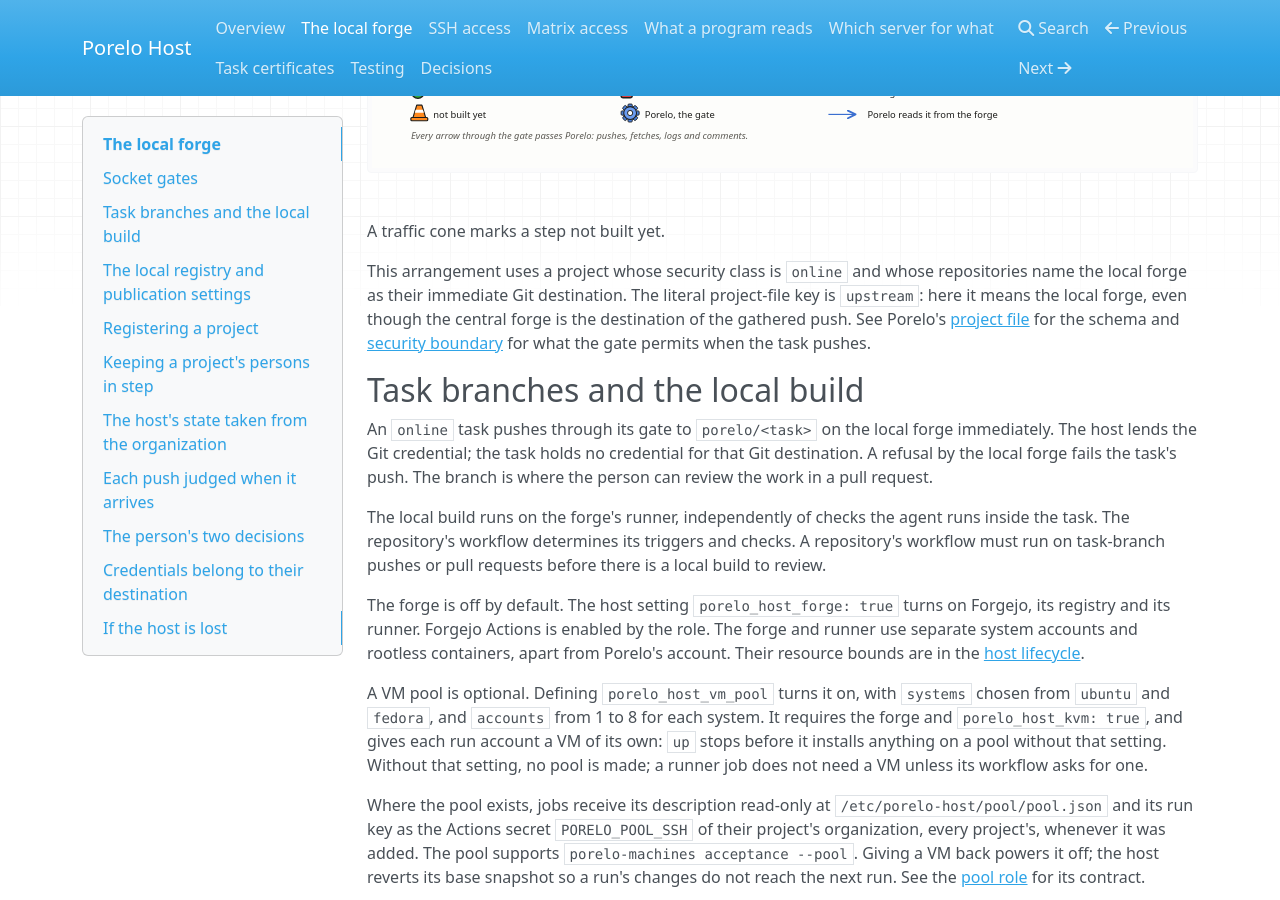
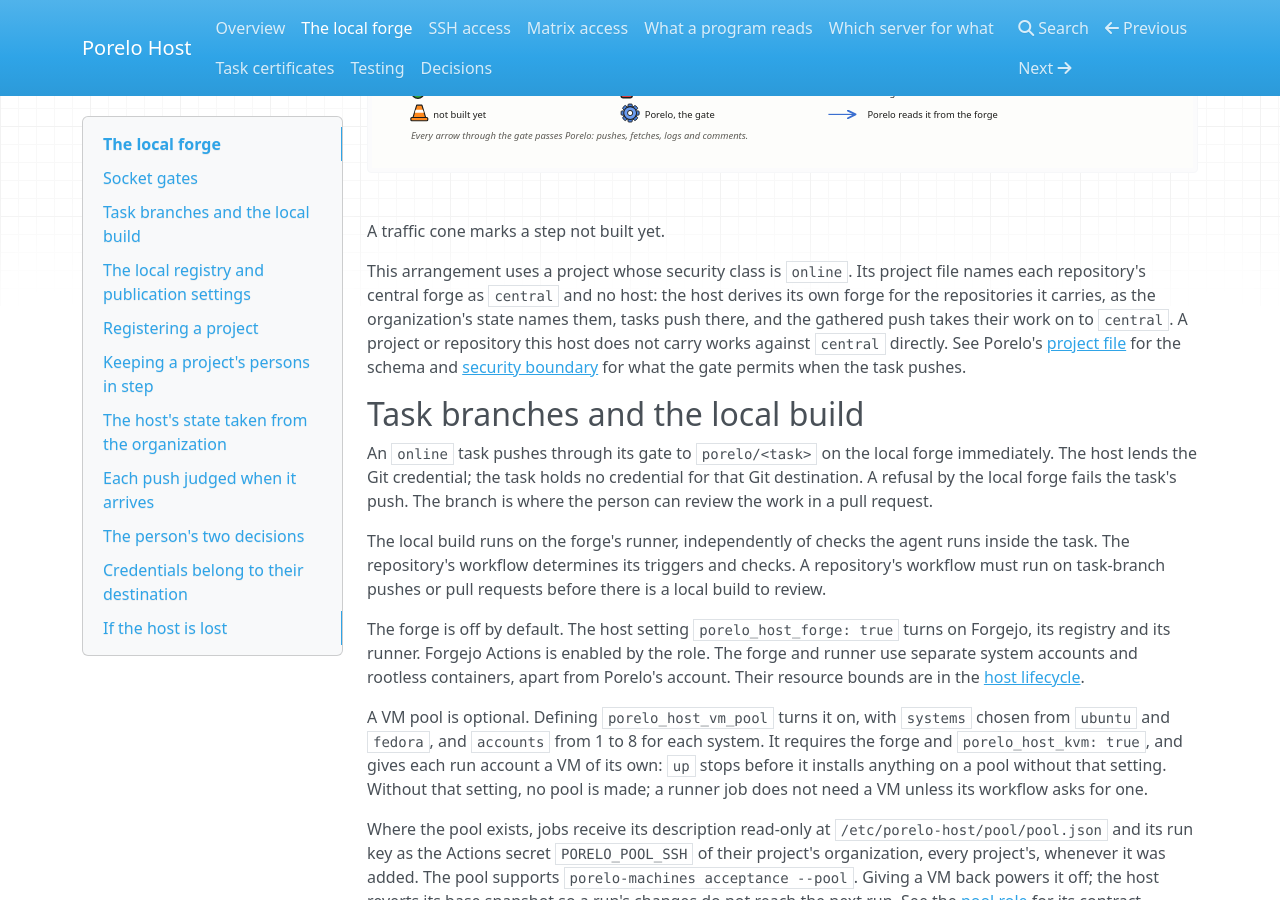
Before and after one commit to porelo-ai/porelo-host, an MkDocs documentation site: the page built from doc/local-forge.md, in a window 1280 px wide and 900 px high, scrolled down 3039 px. Built offline with MkDocs 1.6.1, drawn with Linux system fonts in a browser that asks for light colours; nearby versions of some CDN libraries; some of the changed text lies outside the part shown.

Commit message:
Read a project file's repositories by central alone
Assisted-by: Claude Code, claude-opus-5-5

```diff
--- a/doc/local-forge.md
+++ b/doc/local-forge.md
@@ -67,9 +67,10 @@ workflows. These are separate destinations, with separate credentials.
 
 A traffic cone marks a step not built yet.
 
-This arrangement uses a project whose security class is `online` and whose repositories name the local forge as their
-immediate Git destination. The literal project-file key is `upstream`: here it means the local forge, even though the
-central forge is the destination of the gathered push. See Porelo's [project
+This arrangement uses a project whose security class is `online`. Its project file names each repository's central
+forge as `central` and no host: the host derives its own forge for the repositories it carries, as the organization's
+state names them, tasks push there, and the gathered push takes their work on to `central`. A project or repository
+this host does not carry works against `central` directly. See Porelo's [project
 file](https://github.com/porelo-ai/porelo/blob/main/doc/project-file.md) for the schema and [security
 boundary](https://github.com/porelo-ai/porelo/blob/main/doc/security.md) for what the gate permits when the task pushes.
 
@@ -485,7 +486,7 @@ A project that lists repositories works only in those, so nothing on the host ru
 the host, and the follow brings it up to central's commit, whatever else that commit changes. Other branches can still
 be pushed there, and lead nowhere. The exceptions run what the repository holds, so there `main` goes by the signed change
 as below: a workflow under `.forgejo`, `.gitea` or `.github`, which the forge would start, and a file naming an
-`image.snippet_file`, from which a task's image is built. So is a row whose name or upstream reads that repository.
+`image.snippet_file`, from which a task's image is built. So is a row whose name or central address is that repository.
 
 A project that lists none works in its own repository, which keeps its merges. There `main` moves only to the newest
 change of `project.yml`, and only if nothing else differs, so a central writer brings no other work past the judge. So
@@ -494,7 +495,8 @@ if a project stops listing repositories, what its `main` took meanwhile stands,
 If it cannot move, as local `main` holds commits central lacks or other files differ, it stays, and `org status`'s `why`
 says a task here reads an older project file, until a gathered push or a person's pull request joins them.
 A repository's address on the host is `http://127.0.0.1:<git_port>/<project>/<name>.git`, with `git_port` from the host
-card and `<name>` the repository's name at the central forge; a project's `upstream` names it and its `central` the other. Push and pull each call `sudo -n porelo-host-person forge-token` for the local token and put it into the
+card and `<name>` the repository's name at the central forge, which the project file's `central` names; the host
+derives the address, and no project file holds it. Push and pull each call `sudo -n porelo-host-person forge-token` for the local token and put it into the
 person's vault as `<forge>.person`, since it replaces the one there.
 No token for the central forge lies on the host.
 
```
Also changed, not shown: CHANGELOG.md (+2 -0 lines), issues/HO139-The-Host-Reads-Central-Alone.md (added, +42 -0 lines), issues/README.md (+1 -0 lines), 4 other files.
